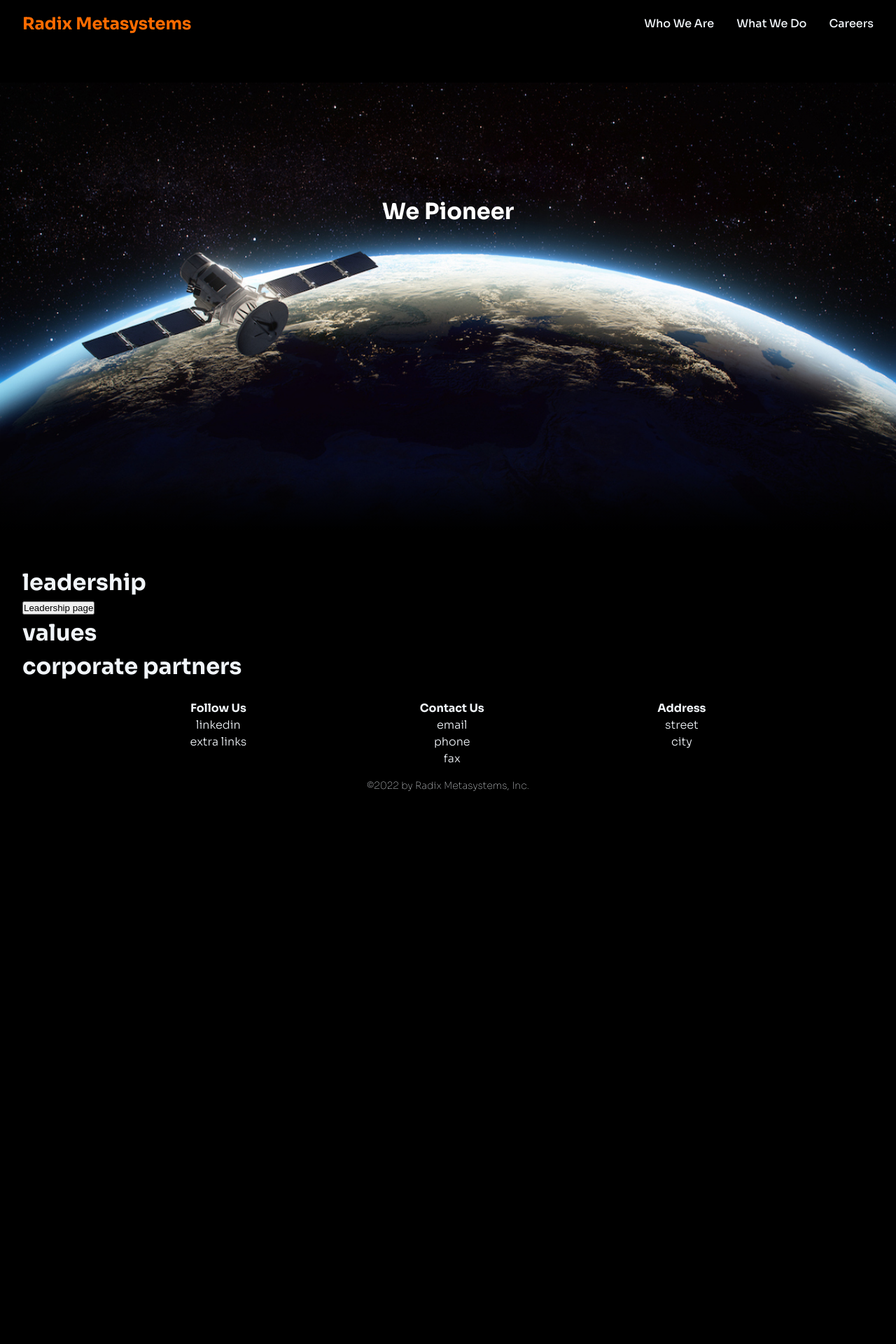
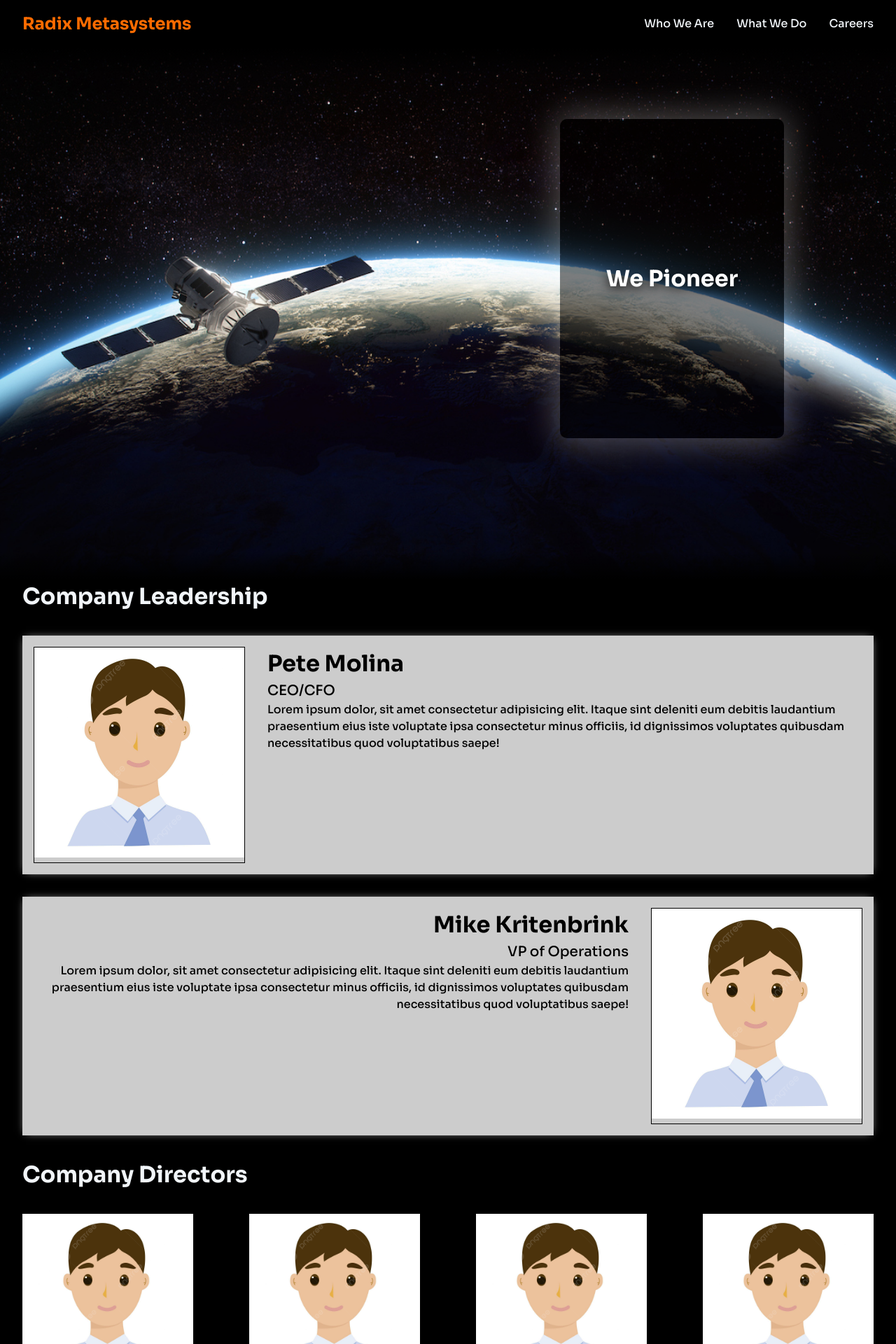
Before and after one commit to gabe19p/radix-web-app, an Angular app in the folder website/: page /who-we-are in a window 1280 px wide. Shown: the top 1920 px of the page at 70% size. Before the commit the page ends 1157 px from the top, so only its background shows below. Built offline with nearby package versions, Linux system fonts and the light colour scheme.

Commit message:
added hero text box

```diff
--- a/website/src/app/pages/home/home.html
+++ b/website/src/app/pages/home/home.html
@@ -1,14 +1,7 @@
-<div class="fade-separator-up"></div>
 <div class="banner">
   <img src="../../../assets/acs.jpg" alt="hero" class="banner-image" />
   <div class="banner-text">
-    <p>Engineering Solutions Without Borders</p>
+    <p #sloganText class="slogan-text">{{ currentSlogan }}</p>
   </div>
 </div>
-
-<div class="fade-separator-down"></div>
-
-<div class="fade-separator-down"></div>
-
-<div class="globe"></div>
 <div class="container"></div>
--- a/website/src/app/pages/home/home.ts
+++ b/website/src/app/pages/home/home.ts
@@ -1,4 +1,4 @@
-import { AfterViewInit, Component } from '@angular/core';
+import { AfterViewInit, Component, ElementRef, ViewChild } from '@angular/core';
 import gsap from 'gsap';
 import ScrollTrigger from 'gsap/ScrollTrigger';
 gsap.registerPlugin(ScrollTrigger);
@@ -9,6 +9,39 @@ gsap.registerPlugin(ScrollTrigger);
   styleUrl: './home.scss',
 })
 export class Home implements AfterViewInit {
+  slogans = [
+    'Engineering Solutions Without Borders',
+    'Innovating for a Better Tomorrow',
+    'Global Impact Through Technology',
+  ];
+  currentIndex = 0;
+  currentSlogan = this.slogans[0];
+
+  @ViewChild('sloganText', { static: true }) sloganText!: ElementRef;
+
+  ngOnInit() {
+    setInterval(() => {
+      const el = this.sloganText.nativeElement;
+
+      // Fade out
+      gsap.to(el, {
+        opacity: 0,
+        duration: 0.5,
+        onComplete: () => {
+          // Update text
+          this.currentIndex = (this.currentIndex + 1) % this.slogans.length;
+          this.currentSlogan = this.slogans[this.currentIndex];
+
+          // Fade in
+          gsap.to(el, {
+            opacity: 1,
+            duration: 0.5,
+          });
+        },
+      });
+    }, 4000);
+  }
+
   ngAfterViewInit(): void {
     gsap.to('.banner-image', {
       yPercent: 40,
--- a/website/src/app/pages/leadership/leadership.html
+++ b/website/src/app/pages/leadership/leadership.html
@@ -1,21 +1,55 @@
-<div class="container">
-  <!-- page title -->
-  <h1>meet the team</h1>
-
-  <div class="leader-grid">
-    <div
-      class="leader-wrapper"
-      #card
-      *ngFor="let person of leaders"
-      (click)="openModal(person)"
-    >
-      <div class="image-wrapper">
-        <img [src]="person.image" [alt]="person.name" />
-        <div class="overlay">
-          <h3>{{ person.name }}</h3>
-          <p>{{ person.title }}</p>
+<h1>Company Leadership</h1>
+<!-- pete -->
+<div class="leader-wrapper one" #panel>
+  <div class="leader-image">
+    <img src="{{ leaders[0].image }}" alt="Headshot of {{ leaders[0].name }}" />
+  </div>
+  <div class="leader-info">
+    <div class="leader-name" (click)="openModal(leaders[0])">
+      <p>{{ leaders[0].name}}</p>
+    </div>
+    <div class="leader-title">
+      <p>{{ leaders[0].title}}</p>
+    </div>
+    <div class="leader-bio">
+      <p>{{ leaders[0].bio}}</p>
     </div>
   </div>
+</div>
+<!-- krit -->
+<div class="leader-wrapper two" #panel>
+  <div class="leader-info">
+    <div class="leader-name" (click)="openModal(leaders[1])">
+      <p>{{ leaders[1].name}}</p>
+    </div>
+    <div class="leader-title">
+      <p>{{ leaders[1].title}}</p>
+    </div>
+    <div class="leader-bio">
+      <p>{{ leaders[1].bio}}</p>
+    </div>
+  </div>
+  <div class="leader-image">
+    <img src="{{ leaders[1].image }}" alt="Headshot of {{ leaders[1].name }}" />
+  </div>
+</div>
+
+<h1>Company Directors</h1>
+
+<div class="sub-leader-grid">
+  <div
+    class="sub-leader-wrapper"
+    #card
+    *ngFor="let sublead of subleaders"
+    (click)="openModal(sublead)"
+  >
+    <div class="sub-leader-image">
+      <img [src]="sublead.image" alt="" />
+      <div class="overlay">
+        <h3>{{ sublead.name }}</h3>
+      </div>
+    </div>
+    <p>{{ sublead.title }}</p>
   </div>
 </div>
 
@@ -25,4 +59,3 @@
   (closeModal)="closeModal()"
 >
 </app-leader-modal>
-</div>
--- a/website/src/app/pages/leadership/leadership.scss
+++ b/website/src/app/pages/leadership/leadership.scss
@@ -1,28 +1,86 @@
-.leader-grid {
-  display: grid;
-  gap: 10rem;
+.leader-wrapper {
+  width: 100%;
+  display: flex;
+  background-color: rgba(255, 255, 255, 0.8);
+  box-shadow: 0 0 12px -5px rgba(255, 255, 255, 1);
+  color: var(--color-bg);
+  margin: var(--spacing-lg) 0;
 
-  grid-template-columns: repeat(1, 1fr); // default mobile
-
-  @media (min-width: 600px) {
-    grid-template-columns: repeat(2, 1fr); // tablet
-  }
-
-  @media (min-width: 1024px) {
-    grid-template-columns: repeat(3, 1fr); // desktop
+  .leader-image {
+    border: 1px solid var(--color-bg);
+    margin: var(--spacing-md);
+    img {
+      width: 300px;
     }
   }
 
-.image-wrapper {
+  .leader-info {
+    margin: var(--spacing-md);
+
+    .leader-name {
+      font-size: var(--font-xl);
+      font-weight: var(--font-weight-xl);
+      position: relative;
+      cursor: pointer;
+      display: inline-block;
+      transition: color 0.2s ease;
+
+      &::after {
+        content: "";
+        position: absolute;
+        bottom: 0;
+        left: 50%;
+        width: 100%;
+        height: 2px;
+        background-color: var(--color-primary);
+        transform: translateX(-50%) scaleX(0);
+        transform-origin: center;
+        transition: transform 0.3s ease;
+      }
+
+      &:hover {
+        color: var(--color-primary);
+
+        &::after {
+          transform: translateX(-50%) scaleX(1);
+        }
+      }
+    }
+
+    .leader-title {
+      font-size: var(--font-lg);
+    }
+  }
+
+  @media (max-width: 800px) {
+    flex-direction: column;
+    align-items: center;
+  }
+}
+
+.two {
+  text-align: right;
+}
+
+.sub-leader-grid {
+  display: grid;
+  gap: 5rem;
+  margin: var(--spacing-lg) 0;
+
+  grid-template-columns: repeat(4, 1fr); // desktop
+
+  @media (max-width: 600px) {
+    grid-template-columns: repeat(1, 1fr); // default mobile
+  }
+
+  .sub-leader-image {
     position: relative;
     overflow: hidden;
-  border-radius: 12px;
 
     img {
       display: block;
       width: 100%;
       height: auto;
-    border-radius: 12px;
     }
 
     .overlay {
@@ -40,7 +98,6 @@
       h3,
       p {
         margin: 0;
-      padding: 0.25rem 0;
       }
     }
 
@@ -65,3 +122,38 @@
       }
     }
   }
+
+  .sub-leader-wrapper {
+    display: flex;
+    flex-direction: column;
+    align-items: center;
+
+    h3 {
+      position: relative;
+      cursor: pointer;
+      display: inline-block;
+      transition: color 0.2s ease;
+
+      &::after {
+        content: "";
+        position: absolute;
+        bottom: 0;
+        left: 50%;
+        width: 100%;
+        height: 2px;
+        background-color: var(--color-primary);
+        transform: translateX(-50%) scaleX(0);
+        transform-origin: center;
+        transition: transform 0.3s ease;
+      }
+
+      &:hover {
+        color: var(--color-primary);
+
+        &::after {
+          transform: translateX(-50%) scaleX(1);
+        }
+      }
+    }
+  }
+}
--- a/website/src/app/pages/leadership/leadership.ts
+++ b/website/src/app/pages/leadership/leadership.ts
@@ -19,6 +19,7 @@ gsap.registerPlugin(ScrollTrigger);
   styleUrl: './leadership.scss',
 })
 export class Leadership implements AfterViewInit {
+  @ViewChildren('panel') panels!: QueryList<ElementRef>;
   @ViewChildren('card') cards!: QueryList<ElementRef>;
 
   selectedLeader: any = null;
@@ -42,6 +43,21 @@ export class Leadership implements AfterViewInit {
   }
 
   ngAfterViewInit(): void {
+    this.panels.forEach((panel, index) => {
+      gsap.from(panel.nativeElement, {
+        x: 300,
+        opacity: 0,
+        duration: 0.6,
+        ease: 'power2.out',
+        scrollTrigger: {
+          trigger: panel.nativeElement,
+          start: 'top 95%',
+          toggleActions: 'play none none none',
+        },
+        delay: index * 0.1,
+      });
+    });
+
     this.cards.forEach((card, index) => {
       gsap.from(card.nativeElement, {
         y: 300,
@@ -71,27 +87,30 @@ export class Leadership implements AfterViewInit {
       image: '../../../assets/headshots/headshot-pete.png',
       bio: `Lorem ipsum dolor, sit amet consectetur adipisicing elit. Itaque sint deleniti eum debitis laudantium praesentium eius iste voluptate ipsa consectetur minus officiis, id dignissimos voluptates quibusdam necessitatibus quod voluptatibus saepe!`,
     },
+  ];
+
+  subleaders = [
     {
       name: 'Ricky Kee',
-      title: 'Director of Corporate Operations',
+      title: 'Corporate Operations',
       image: '../../../assets/headshots/headshot-pete.png',
       bio: `Lorem ipsum dolor, sit amet consectetur adipisicing elit. Itaque sint deleniti eum debitis laudantium praesentium eius iste voluptate ipsa consectetur minus officiis, id dignissimos voluptates quibusdam necessitatibus quod voluptatibus saepe!`,
     },
     {
       name: 'Roger Altobelli',
-      title: 'Director of Solutions',
+      title: 'Solutions',
       image: '../../../assets/headshots/headshot-pete.png',
       bio: `Lorem ipsum dolor, sit amet consectetur adipisicing elit. Itaque sint deleniti eum debitis laudantium praesentium eius iste voluptate ipsa consectetur minus officiis, id dignissimos voluptates quibusdam necessitatibus quod voluptatibus saepe!`,
     },
     {
       name: 'Charlie Smith',
-      title: 'Director of Technology & Innovation',
+      title: 'Technology & Innovation',
       image: '../../../assets/headshots/headshot-pete.png',
       bio: `Lorem ipsum dolor, sit amet consectetur adipisicing elit. Itaque sint deleniti eum debitis laudantium praesentium eius iste voluptate ipsa consectetur minus officiis, id dignissimos voluptates quibusdam necessitatibus quod voluptatibus saepe!`,
     },
     {
       name: 'Amanda Smith',
-      title: 'Director of Security & Chief of Facility',
+      title: 'Security & Chief of Facility',
       image: '../../../assets/headshots/headshot-pete.png',
       bio: `Lorem ipsum dolor, sit amet consectetur adipisicing elit. Itaque sint deleniti eum debitis laudantium praesentium eius iste voluptate ipsa consectetur minus officiis, id dignissimos voluptates quibusdam necessitatibus quod voluptatibus saepe!`,
     },
--- a/website/src/app/pages/who-we-are/who-we-are.html
+++ b/website/src/app/pages/who-we-are/who-we-are.html
@@ -9,10 +9,9 @@
 <div class="fade-separator-down"></div>
 
 <div class="container">
-  <h1>leadership</h1>
-  <button [routerLink]="'/who-we-are/leadership'">Leadership page</button>
+  <app-leadership></app-leadership>
 
-  <h1>values</h1>
+  <h1>Company Values</h1>
 
-  <h1>corporate partners</h1>
+  <h1>Corporate Partners</h1>
 </div>
--- a/website/src/app/pages/who-we-are/who-we-are.ts
+++ b/website/src/app/pages/who-we-are/who-we-are.ts
@@ -2,12 +2,13 @@ import { AfterViewInit, Component } from '@angular/core';
 import { RouterModule } from '@angular/router';
 import gsap from 'gsap';
 import ScrollTrigger from 'gsap/ScrollTrigger';
+import { Leadership } from '../leadership/leadership';
 
 gsap.registerPlugin(ScrollTrigger);
 
 @Component({
   selector: 'app-who-we-are',
-  imports: [RouterModule],
+  imports: [RouterModule, Leadership],
   templateUrl: './who-we-are.html',
   styleUrl: './who-we-are.scss',
 })
--- a/website/src/styles.scss
+++ b/website/src/styles.scss
@@ -120,10 +120,11 @@ $breakpoint-lg: 1024px;
 
 .banner {
   position: relative;
-  height: 80vh;
+  height: 95vh;
   overflow: hidden;
   display: flex;
   justify-content: center;
+  align-items: center;
 
   .banner-image {
     position: absolute;
@@ -139,13 +140,39 @@ $breakpoint-lg: 1024px;
     z-index: 1;
     text-align: center;
     color: white;
+    display: flex;
+    align-items: center;
+    justify-content: center;
+    background-color: rgba(0, 0, 0, 0.5);
+    box-shadow: 0 0 50px 5px rgba(255, 255, 255, 0.3);
+    border-radius: 10px;
+    height: 60%;
+    width: 25%;
+    position: relative;
+    top: -50px;
+    right: -25%;
 
     p {
       font-size: var(--font-xl);
       font-weight: var(--font-weight-lg);
-      text-shadow: 0 5px 50px var(--color-bg);
-      padding-top: 10rem;
+      text-shadow: 0 3px 15px var(--color-bg);
     }
+  }
+
+  &::before {
+    content: "";
+    position: absolute;
+    top: 0;
+    left: 0;
+    width: 100%;
+    height: 5vh;
+    background: linear-gradient(
+      to top,
+      transparent,
+      var(--color-bg)
+    ); // use your black bg here
+    z-index: 2;
+    pointer-events: none;
   }
 
   &::after {
@@ -154,7 +181,7 @@ $breakpoint-lg: 1024px;
     bottom: 0;
     left: 0;
     width: 100%;
-    height: 10vh;
+    height: 5vh;
     background: linear-gradient(
       to bottom,
       transparent,
@@ -164,14 +191,3 @@ $breakpoint-lg: 1024px;
     pointer-events: none;
   }
 }
-
-.fade-separator-down {
-  height: 50px;
-  background: linear-gradient(to bottom, transparent, var(--color-bg));
-}
-
-.fade-separator-up {
-  height: 50px;
-  z-index: 10;
-  background: linear-gradient(to top, transparent, var(--color-bg));
-}
```
Lines whose indentation alone changed are shown as unchanged.
